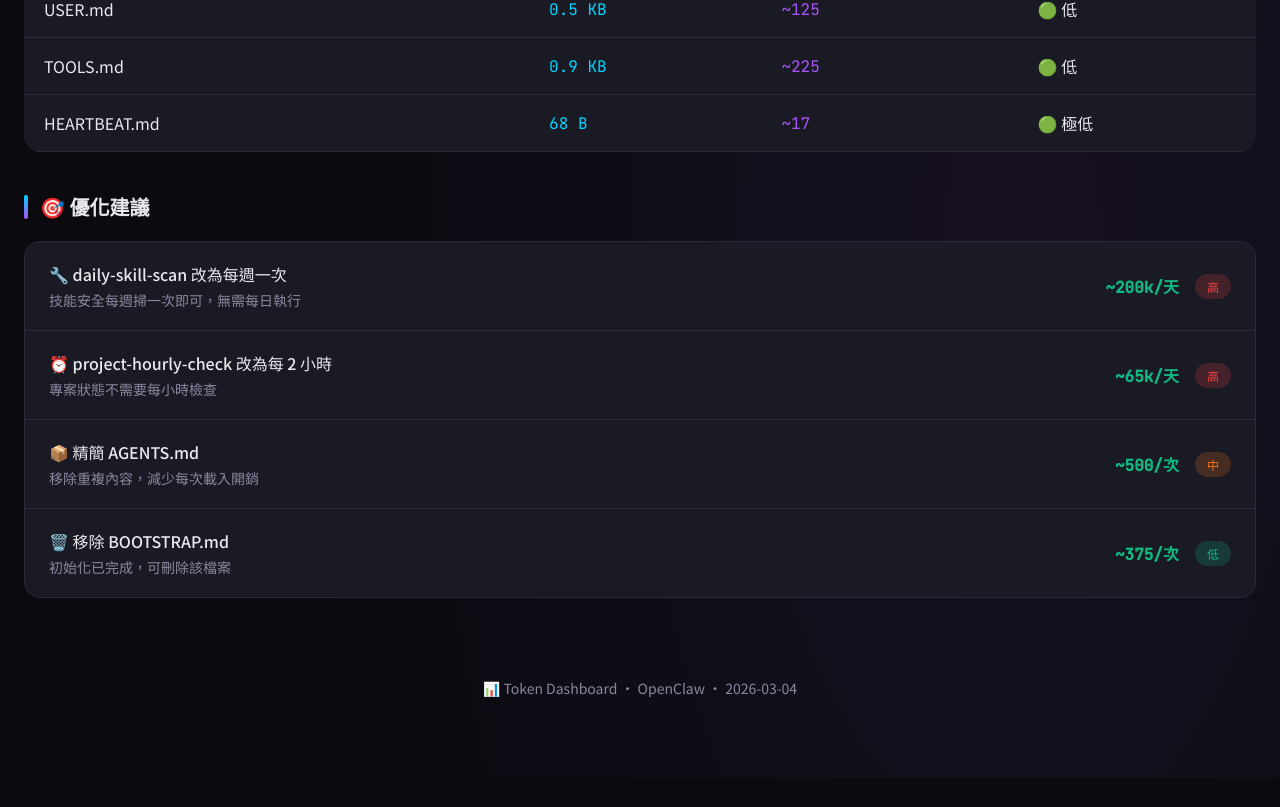
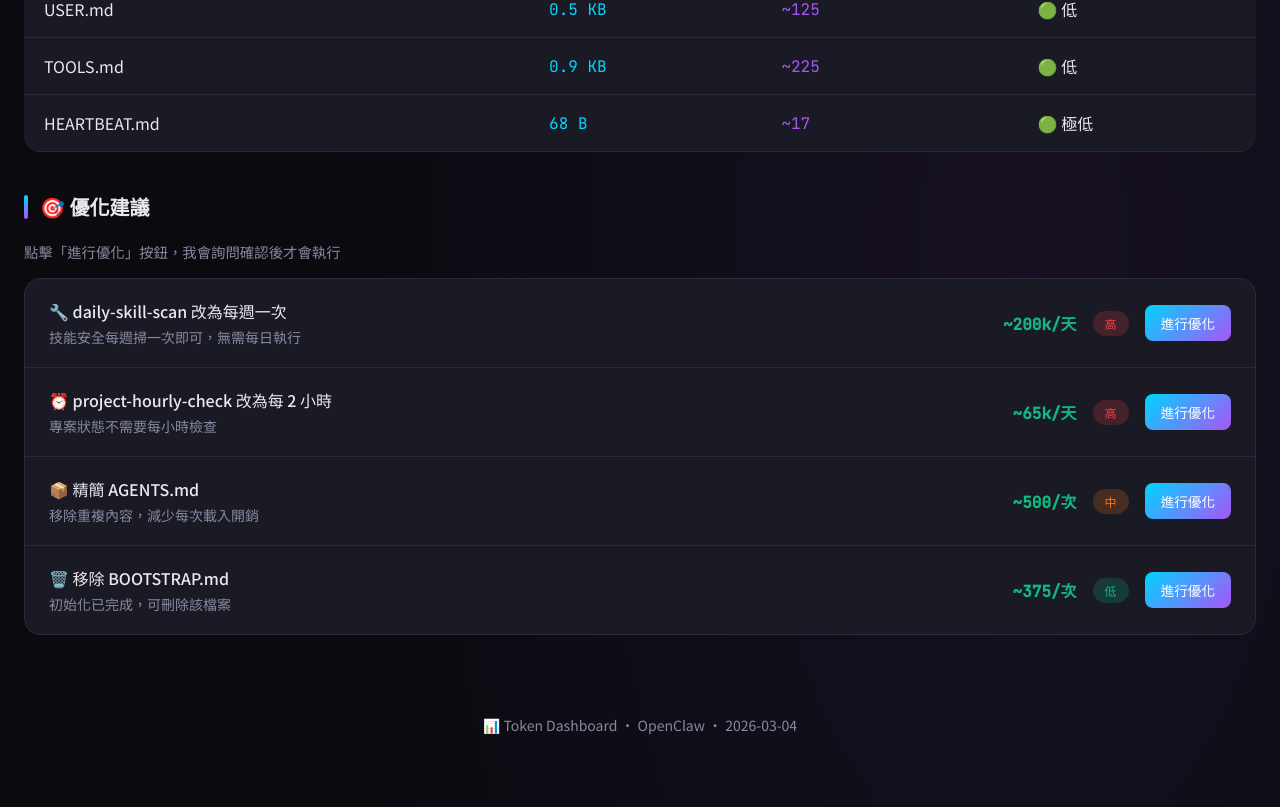
Before and after one commit to openclawsean024-create/staff-reporting-system, a plain HTML site: page token-dashboard.html in a window 1280 px wide. Shown: the part 1934-2741 px from the top of the page. Before the commit the page ends 2712 px from the top, so only its background shows below. Drawn offline with nearby package versions, Linux system fonts and the light colour scheme.

Commit message:
Add optimize buttons to dashboard - require user confirmation

```diff
--- a/token-dashboard.html
+++ b/token-dashboard.html
@@ -461,6 +461,38 @@
             color: var(--accent-green);
         }
 
+        .optimize-btn {
+            padding: 8px 16px;
+            border: none;
+            background: linear-gradient(135deg, var(--accent-cyan), var(--accent-purple));
+            color: white;
+            font-family: 'Noto Sans TC', sans-serif;
+            font-size: 0.85rem;
+            font-weight: 500;
+            cursor: pointer;
+            border-radius: 8px;
+            transition: all 0.2s ease;
+            margin-left: 16px;
+        }
+
+        .optimize-btn:hover {
+            transform: scale(1.05);
+            box-shadow: 0 4px 16px rgba(0, 212, 255, 0.3);
+        }
+
+        .optimize-btn:disabled {
+            background: var(--bg-secondary);
+            color: var(--text-secondary);
+            cursor: not-allowed;
+            transform: none;
+            box-shadow: none;
+        }
+
+        .optimize-btn.completed {
+            background: rgba(16, 185, 129, 0.2);
+            color: var(--accent-green);
+        }
+
         footer {
             text-align: center;
             padding: 40px;
@@ -744,6 +776,7 @@
         <!-- 優化建議 -->
         <div class="section">
             <h2 class="section-title">🎯 優化建議</h2>
+            <p style="color: var(--text-secondary); margin-bottom: 16px; font-size: 0.9rem;">點擊「進行優化」按鈕，我會詢問確認後才會執行</p>
             <div class="optimize-list">
                 <div class="optimize-item">
                     <div class="optimize-info">
@@ -752,6 +785,7 @@
                     </div>
                     <div class="optimize-savings">~200k/天</div>
                     <span class="optimize-priority priority-high">高</span>
+                    <button class="optimize-btn" onclick="requestOptimize('skill-scan-weekly')">進行優化</button>
                 </div>
                 <div class="optimize-item">
                     <div class="optimize-info">
@@ -760,6 +794,7 @@
                     </div>
                     <div class="optimize-savings">~65k/天</div>
                     <span class="optimize-priority priority-high">高</span>
+                    <button class="optimize-btn" onclick="requestOptimize('hourly-2hours')">進行優化</button>
                 </div>
                 <div class="optimize-item">
                     <div class="optimize-info">
@@ -768,6 +803,7 @@
                     </div>
                     <div class="optimize-savings">~500/次</div>
                     <span class="optimize-priority priority-medium">中</span>
+                    <button class="optimize-btn" onclick="requestOptimize('simplify-agents')">進行優化</button>
                 </div>
                 <div class="optimize-item">
                     <div class="optimize-info">
@@ -776,6 +812,7 @@
                     </div>
                     <div class="optimize-savings">~375/次</div>
                     <span class="optimize-priority priority-low">低</span>
+                    <button class="optimize-btn" onclick="requestOptimize('remove-bootstrap')">進行優化</button>
                 </div>
             </div>
         </div>
@@ -879,6 +916,39 @@
 
         // 初始載入月數據
         updateChart(monthData, 'month');
+
+        // 優化請求處理
+        const optimizeDescriptions = {
+            'skill-scan-weekly': '將 daily-skill-scan 從每日改為每週執行',
+            'hourly-2hours': '將 project-hourly-check 從每小時改為每 2 小時執行',
+            'simplify-agents': '精簡 AGENTS.md 檔案內容',
+            'remove-bootstrap': '刪除 BOOTSTRAP.md 檔案'
+        };
+
+        function requestOptimize(action) {
+            const description = optimizeDescriptions[action];
+            const btn = event.target;
+
+            if (btn.classList.contains('completed')) {
+                return;
+            }
+
+            // 顯示確認訊息
+            const confirmed = confirm('即將執行：' + description + '\n\n確定要繼續嗎？');
+
+            if (confirmed) {
+                // 標記按鈕為處理中
+                btn.textContent = '處理中...';
+                btn.disabled = true;
+
+                // 這裡會發送訊息給 AI 助理（也就是我！）
+                // 由於是靜態頁面，請直接回覆「確認執行 [action]」來讓我幫你執行
+                alert('✅ 已收到您的確認！\n\n請回覆我「確認執行」+ 優化項目代碼：\n\n• 確認執行 skill-scan-weekly\n• 確認執行 hourly-2hours\n• 確認執行 simplify-agents\n• 確認執行 remove-bootstrap\n\n例如：確認執行 skill-scan-weekly');
+
+                btn.textContent = '✅ 已確認';
+                btn.classList.add('completed');
+            }
+        }
     </script>
 </body>
 </html>
```
